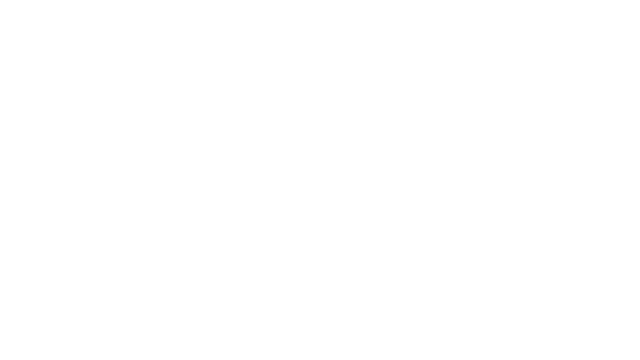
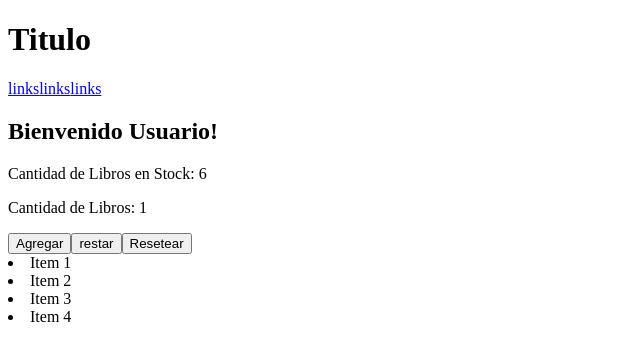
Before and after one commit to Redox009/Redondo-App, a React (Create React App) app: page / in a window 1280 px wide. Shown: the top 360 px of the page, without its empty margins (0-640 px from the left). Built offline with nearby package versions, Linux system fonts and the light colour scheme.

Commit message:
Add files via upload

```diff
--- a/src/App.js
+++ b/src/App.js
@@ -1,12 +1,22 @@
-import navBar from "./Components/navBar"
-import logo from './logo.svg';
-import './App.css';
+import Header from "./Components/Header"
+import ItemCount from "./Components/ItemCount"
+import ItemListContainer from "./Components/ItemListContainer"
 
 function App() {
-  return <>
-    <navBar/>
-    <itemListContainer />
-    </>
+
+    const usuarios = ["Fede"]
+    const miOnAdd = () => {}
+
+    return (
+        <>
+            <Header/>
+            <ItemCount nombre="Usuario"  onAdd={miOnAdd}  stock={6} initial={1}>
+                <p>Libreria Mundo</p>
+                <p>Tus libros, ahora</p>
+            </ItemCount>
+            <ItemListContainer/>
+        </>
+    )
 }
 
-export default App;
+export default App
--- a/src/Components/CartWidget.js
+++ b/src/Components/CartWidget.js
@@ -1,9 +1,9 @@
 import logo from './logo.png';
 
-function cartWidget (){
+function CartWidget (){
     return <>
     <img src={logo} alt="Logo" />
     </>
 }
 
-export default cartWidget;
+export default CartWidget;
--- /dev/null
+++ b/src/Components/Header.js
@@ -0,0 +1,12 @@
+import NavBar from './NavBar';
+
+function Header() {
+    return (
+        <header id="main-header">
+            <h1>Titulo</h1>
+            <NavBar/>
+        </header>
+    )
+}
+
+export default Header;
--- /dev/null
+++ b/src/Components/ItemCount.js
@@ -0,0 +1,45 @@
+import {useState} from "react"
+
+
+const Main = (props) => {
+
+    const [contador, setContador] = useState(props.initial)
+
+
+    const agregar = () => {
+
+        setContador(contador + 1);
+        if (contador > props.stock){
+            return  setContador(contador - 1)
+        }
+    }
+
+    const quitar = () => {
+
+        setContador(contador - 1)
+        if (contador < 0){
+            return  setContador(contador + 1)
+        }
+    }
+
+    const resetear = () => {
+
+        setContador(0)
+    }
+
+    return (
+        <main className="container">
+            <h2>Bienvenido {props.nombre}!</h2>
+            <p>Cantidad de Libros en Stock: {props.stock}</p>
+            <p>Cantidad de Libros: {contador}</p>
+
+            <button onClick={agregar}>Agregar</button>
+
+            <button onClick={quitar}>restar</button>
+
+            <button onClick={resetear}>Resetear</button>
+        </main>
+    );
+}
+
+export default Main;
--- a/src/Components/ItemListContainer.js
+++ b/src/Components/ItemListContainer.js
@@ -2,9 +2,9 @@
 
 
 function itemListContainer() {
-   return <>
+   return (
     <div>
-    <ul>
+
             <li> <a>Item 1</a></li>
 
             <li> <a>Item 2</a></li>
@@ -13,9 +13,9 @@
 
             <li> <a>Item 4</a></li>
 
-    </ul>
+
     </div>
-    </>
+    )
 }
 
 export default itemListContainer
--- /dev/null
+++ b/src/Components/NavBar.js
@@ -0,0 +1,11 @@
+const NavBar = () => {
+  return (
+    <nav>
+      <a href="#">links</a>
+      <a href="#">links</a>
+      <a href="#">links</a>
+    </nav>
+  );
+};
+
+export default NavBar;
--- a/src/index.js
+++ b/src/index.js
@@ -1,12 +1,5 @@
 import React from 'react';
 import ReactDOM from 'react-dom';
-import './index.css';
-import App from './App';
-import reportWebVitals from './reportWebVitals';
+import App from "./App"
 
-ReactDOM.render(
-  <React.StrictMode>
-    <App />
-  </React.StrictMode>,
-  document.getElementById('root')
-);
+ReactDOM.render(<App/>,document.getElementById('root'))
```
Also changed, not shown: src/Components/Contador.js (added, +20 -0 lines).
